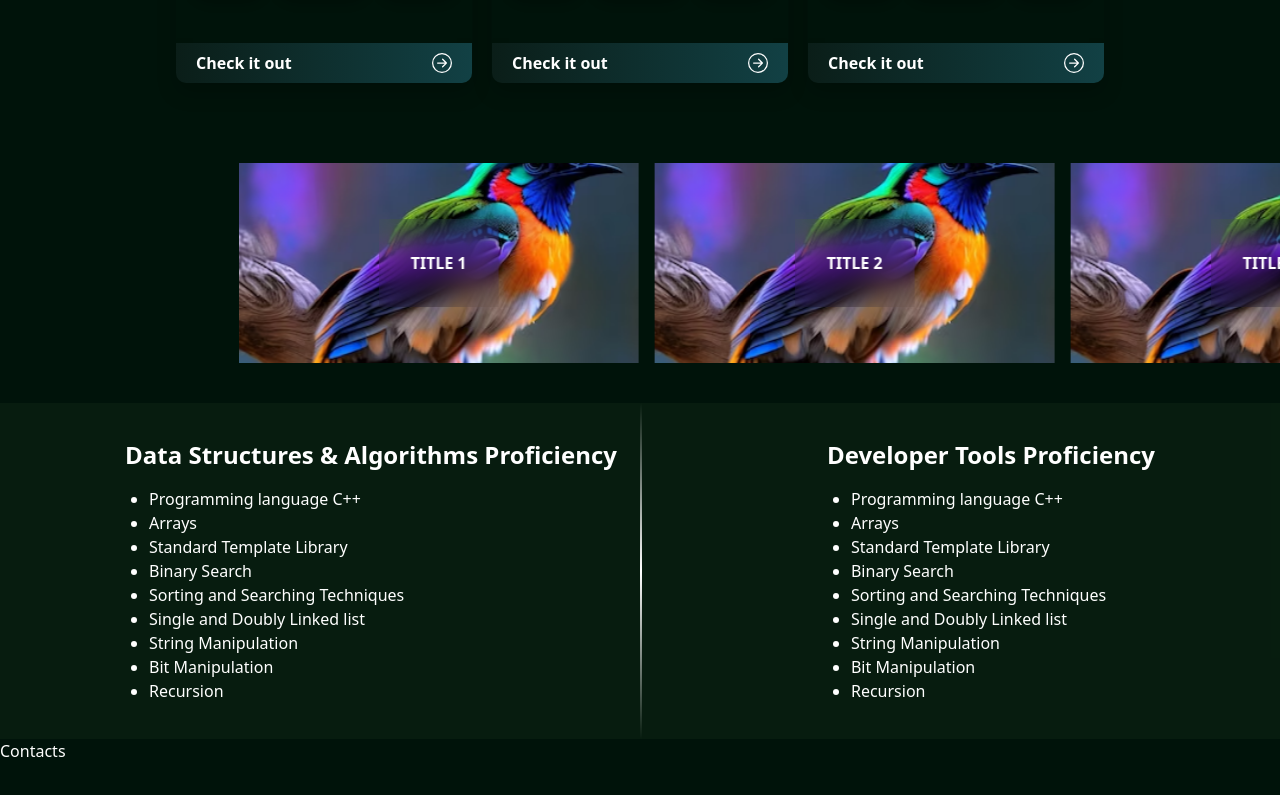
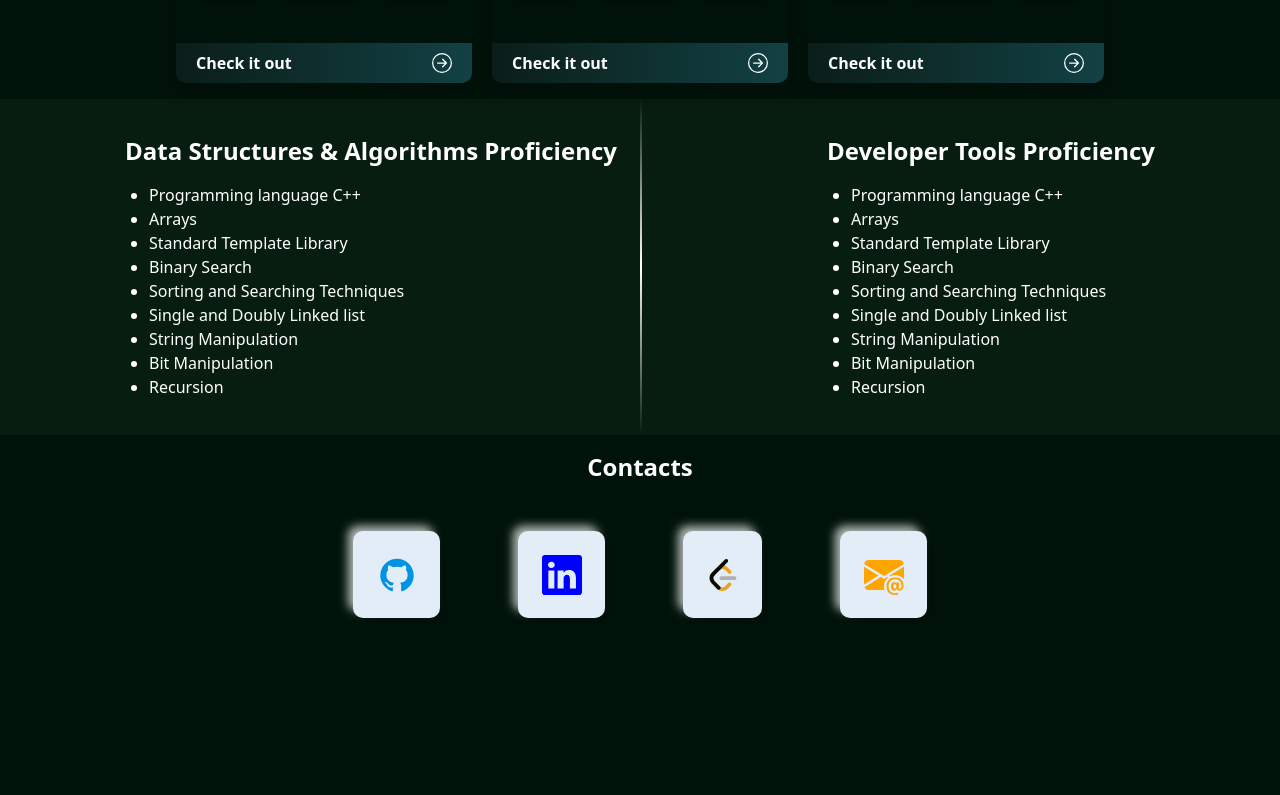
Before and after one commit to samrat53/version0, a React (Vite) app: page / in a window 1280 px wide. Shown: the part 1441-2236 px from the top of the page. After the commit the page ends 2091 px from the top, so only its background shows below. Built offline with nearby package versions, Linux system fonts and the light colour scheme.

Commit message:
baki baadme krunga

```diff
--- a/src/App.css
+++ b/src/App.css
@@ -276,3 +276,73 @@ body {
   width: 2px;
   background: linear-gradient(0deg, transparent,white,transparent );
 }
+
+.contact-btn-git {
+  display: grid;
+  place-items: center;
+  background: #e3edf7;
+  padding: 1.4em;
+  border-radius: 10px;
+  box-shadow: 6px 6px 10px -1px rgba(0,0,0,0.15),
+	      -6px -6px 10px -1px rgba(255,255,255,0.7);
+  border: 1px solid rgba(0,0,0,0);
+  cursor: pointer;
+  transition: transform 0.5s;
+}
+
+.contact-btn-git:hover {
+  box-shadow: inset 4px 4px 6px -1px rgba(0,0,0,0.2),
+	      inset -4px -4px 6px -1px rgba(255,255,255,0.7),
+	      -0.5px -0.5px 0px rgba(255,255,255,1),
+	      0.5px 0.5px 0px rgba(0,0,0,0.15),
+	      0px 12px 10px -10px rgba(0,0,0,0.05);
+  border: 1px solid rgba(0,0,0,0.1);
+  transform: translateY(0.5em);
+}
+
+.contact-btn-git svg {
+  transition: transform 0.5s;
+}
+
+.contact-btn-git:hover svg {
+  transform: scale(0.9) rotate(360deg);
+  fill: #333333;
+}
+.checkbox-wrapper input[type="checkbox"] {
+  display: none;
+}
+
+.checkbox-wrapper .terms-label {
+  cursor: pointer;
+  display: flex;
+  align-items: center;
+}
+
+.checkbox-wrapper .terms-label .label-text {
+  margin-left: 10px;
+}
+
+.checkbox-wrapper .checkbox-svg {
+  width: 30px;
+  height: 30px;
+}
+
+.checkbox-wrapper .checkbox-box {
+  fill: rgba(207, 205, 205, 0.425);
+  stroke: #8c00ff;
+  stroke-dasharray: 800;
+  stroke-dashoffset: 800;
+  transition: stroke-dashoffset 0.6s ease-in;
+}
+
+.checkbox-wrapper .checkbox-tick {
+  stroke: #8c00ff;
+  stroke-dasharray: 172;
+  stroke-dashoffset: 172;
+  transition: stroke-dashoffset 0.6s ease-in;
+}
+
+.checkbox-wrapper input[type="checkbox"]:checked + .terms-label .checkbox-box,
+  .checkbox-wrapper input[type="checkbox"]:checked + .terms-label .checkbox-tick {
+  stroke-dashoffset: 0;
+}
--- a/src/App.jsx
+++ b/src/App.jsx
@@ -13,7 +13,7 @@ function App() {
     <Hero/>
     <About/>
     <Projects/>
-    <ImageScroll/>
+    {/* <ImageScroll/> */}
     <SkillsTools/>
     <Contacts/>
     </>
--- /dev/null
+++ b/src/components/Navigations.jsx
@@ -0,0 +1,54 @@
+import React from "react";
+
+const Navigations = () => {
+  return (
+    <div>
+      <div className="flex gap-3 w-full p-[2rem] justify-around px-[20rem]">
+        {/* <img src="./leetcode.svg" alt="leetcode icon" srcset="" /> */}
+        <button className="contact-btn-git">
+          <svg
+            id="github"
+            viewBox="0 0 24 24"
+            data-name="Layer 1"
+            xmlns="http://www.w3.org/2000/svg"
+            fill="#0092E4"
+            height="40"
+            width="40"
+          >
+            <path d="M12,2.2467A10.00042,10.00042,0,0,0,8.83752,21.73419c.5.08752.6875-.21247.6875-.475,0-.23749-.01251-1.025-.01251-1.86249C7,19.85919,6.35,18.78423,6.15,18.22173A3.636,3.636,0,0,0,5.125,16.8092c-.35-.1875-.85-.65-.01251-.66248A2.00117,2.00117,0,0,1,6.65,17.17169a2.13742,2.13742,0,0,0,2.91248.825A2.10376,2.10376,0,0,1,10.2,16.65923c-2.225-.25-4.55-1.11254-4.55-4.9375a3.89187,3.89187,0,0,1,1.025-2.6875,3.59373,3.59373,0,0,1,.1-2.65s.83747-.26251,2.75,1.025a9.42747,9.42747,0,0,1,5,0c1.91248-1.3,2.75-1.025,2.75-1.025a3.59323,3.59323,0,0,1,.1,2.65,3.869,3.869,0,0,1,1.025,2.6875c0,3.83747-2.33752,4.6875-4.5625,4.9375a2.36814,2.36814,0,0,1,.675,1.85c0,1.33752-.01251,2.41248-.01251,2.75,0,.26251.1875.575.6875.475A10.0053,10.0053,0,0,0,12,2.2467Z"></path>
+          </svg>
+        </button>
+        <button className="contact-btn-git">
+          <svg
+            xmlns="http://www.w3.org/2000/svg"
+            width="40"
+            height="40"
+            fill="blue"
+            className="bi bi-linkedin"
+            viewBox="0 0 16 16"
+          >
+            <path d="M0 1.146C0 .513.526 0 1.175 0h13.65C15.474 0 16 .513 16 1.146v13.708c0 .633-.526 1.146-1.175 1.146H1.175C.526 16 0 15.487 0 14.854zm4.943 12.248V6.169H2.542v7.225zm-1.2-8.212c.837 0 1.358-.554 1.358-1.248-.015-.709-.52-1.248-1.342-1.248S2.4 3.226 2.4 3.934c0 .694.521 1.248 1.327 1.248zm4.908 8.212V9.359c0-.216.016-.432.08-.586.173-.431.568-.878 1.232-.878.869 0 1.216.662 1.216 1.634v3.865h2.401V9.25c0-2.22-1.184-3.252-2.764-3.252-1.274 0-1.845.7-2.165 1.193v.025h-.016l.016-.025V6.169h-2.4c.03.678 0 7.225 0 7.225z" />
+          </svg>
+        </button>
+        <button className="contact-btn-git">
+          <img src="./leetcode.svg" alt="" className="w-[2rem] h-[2rem] " />
+        </button>
+        <button className="contact-btn-git">
+          <svg
+            xmlns="http://www.w3.org/2000/svg"
+            width="40"
+            height="40"
+            fill="orange"
+            class="bi bi-envelope-at-fill"
+            viewBox="0 0 16 16"
+          >
+            <path d="M2 2A2 2 0 0 0 .05 3.555L8 8.414l7.95-4.859A2 2 0 0 0 14 2zm-2 9.8V4.698l5.803 3.546zm6.761-2.97-6.57 4.026A2 2 0 0 0 2 14h6.256A4.5 4.5 0 0 1 8 12.5a4.49 4.49 0 0 1 1.606-3.446l-.367-.225L8 9.586zM16 9.671V4.697l-5.803 3.546.338.208A4.5 4.5 0 0 1 12.5 8c1.414 0 2.675.652 3.5 1.671" />
+            <path d="M15.834 12.244c0 1.168-.577 2.025-1.587 2.025-.503 0-1.002-.228-1.12-.648h-.043c-.118.416-.543.643-1.015.643-.77 0-1.259-.542-1.259-1.434v-.529c0-.844.481-1.4 1.26-1.4.585 0 .87.333.953.63h.03v-.568h.905v2.19c0 .272.18.42.411.42.315 0 .639-.415.639-1.39v-.118c0-1.277-.95-2.326-2.484-2.326h-.04c-1.582 0-2.64 1.067-2.64 2.724v.157c0 1.867 1.237 2.654 2.57 2.654h.045c.507 0 .935-.07 1.18-.18v.731c-.219.1-.643.175-1.237.175h-.044C10.438 16 9 14.82 9 12.646v-.214C9 10.36 10.421 9 12.485 9h.035c2.12 0 3.314 1.43 3.314 3.034zm-4.04.21v.227c0 .586.227.8.581.8.31 0 .564-.17.564-.743v-.367c0-.516-.275-.708-.572-.708-.346 0-.573.245-.573.791" />
+          </svg>
+        </button>
+      </div>
+    </div>
+  );
+};
+
+export default Navigations;
--- /dev/null
+++ b/src/components/Verify.jsx
@@ -0,0 +1,9 @@
+import React from 'react'
+
+const Verify = () => {
+  return (
+    <div></div>
+  )
+}
+
+export default Verify
--- a/src/sections/Contacts.jsx
+++ b/src/sections/Contacts.jsx
@@ -1,9 +1,15 @@
-import React from 'react'
+import React, { useState } from "react";
+import Navigations from "../components/Navigations";
+import Verify from "../components/Verify";
 
 const Contacts = () => {
+  const [human, setHuman] = useState(false);
   return (
-    <div>Contacts</div>
-  )
-}
+    <div>
+      <h2 className="text-2xl font-bold my-4 text-center">Contacts</h2>
+      <Navigations />
+    </div>
+  );
+};
 
-export default Contacts
+export default Contacts;
--- a/src/sections/ImageScroll.jsx
+++ b/src/sections/ImageScroll.jsx
@@ -51,7 +51,7 @@ const cards = [
 
 const ImageScroll = () => {
   return (
-    <div className="mt-[5rem]">
+    <div className="">
       <HorizontalScrollCarousel />
     </div>
   );
@@ -63,11 +63,11 @@ const HorizontalScrollCarousel = () => {
     target: targetRef,
   });
 
-  const x = useTransform(scrollYProgress, [0, 7], ["-50%", "500%"]);
+  const x = useTransform(scrollYProgress, [0, 9], ["-60%", "600%"]);
 
   return (
-    <section ref={targetRef} className="relative h-[30vh]">
-      <div className="sticky flex h-screen overflow-hidden">
+    <section ref={targetRef} className=" relative h-[10vh]">
+      <div className="sticky -top-0 flex h-screen items-center overflow-hidden -mt-[15rem]">
         <motion.div style={{ x }} className="flex gap-4">
           {cards.map((card) => {
             return <Card card={card} key={card.id} />;
@@ -80,9 +80,27 @@ const HorizontalScrollCarousel = () => {
 
 const Card = ({ card }) => {
   return (
+    // <div
+    //   key={card.id}
+    //   className="group relative h-[200px] w-[400px] overflow-hidden"
+    // >
+    //   <div
+    //     style={{
+    //       backgroundImage: `url(${card.url})`,
+    //       backgroundSize: "cover",
+    //       backgroundPosition: "center",
+    //     }}
+    //     className="absolute inset-0 z-0 transition-transform duration-300 group-hover:scale-110"
+    //   ></div>
+    //   <div className="absolute inset-0 z-10 grid place-content-center">
+    //     <p className="bg-gradient-to-br p-8 text-md font-black uppercase text-white backdrop-blur-lg">
+    //       {card.title}
+    //     </p>
+    //   </div>
+    // </div>
     <div
       key={card.id}
-      className="group relative h-[200px] w-[400px] overflow-hidden"
+      className="group relative h-[250px] w-[500px] overflow-hidden bg-neutral-200"
     >
       <div
         style={{
@@ -93,7 +111,7 @@ const Card = ({ card }) => {
         className="absolute inset-0 z-0 transition-transform duration-300 group-hover:scale-110"
       ></div>
       <div className="absolute inset-0 z-10 grid place-content-center">
-        <p className="bg-gradient-to-br p-8 text-md font-black uppercase text-white backdrop-blur-lg">
+        <p className="bg-gradient-to-br from-white/20 to-white/0 p-8 text-6xl font-black uppercase text-white backdrop-blur-lg">
           {card.title}
         </p>
       </div>
```
Also changed, not shown: public/leetcode.svg (added).
